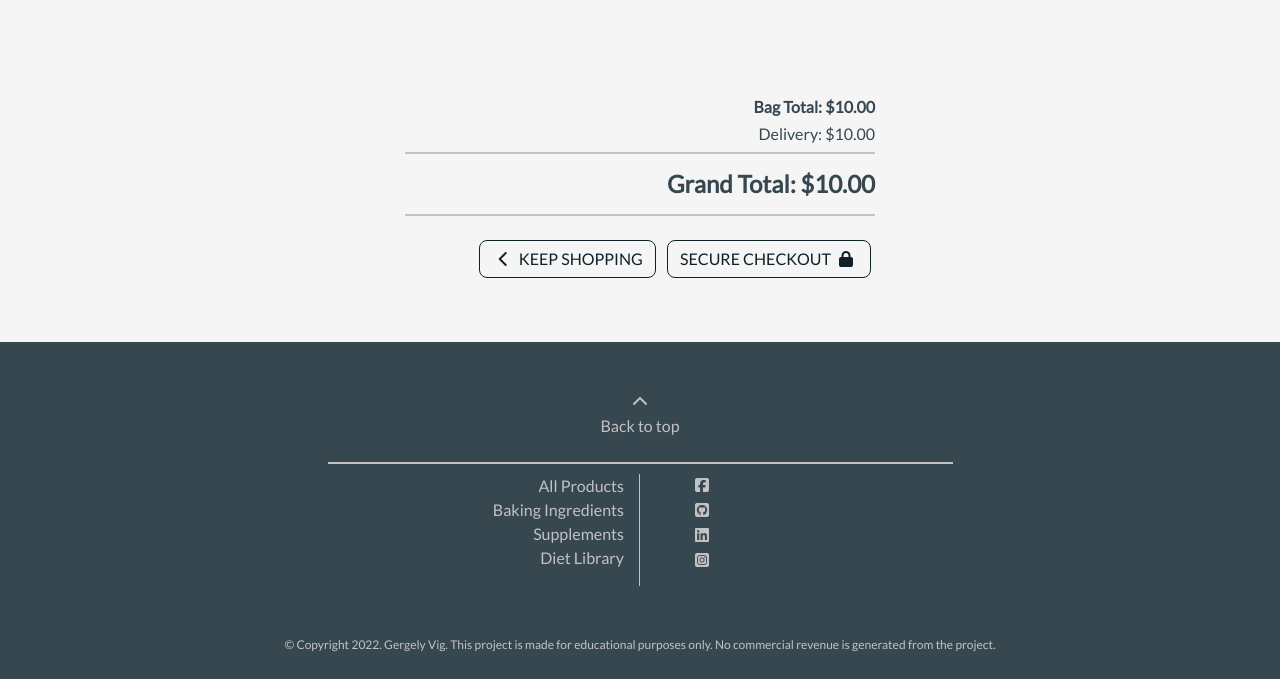
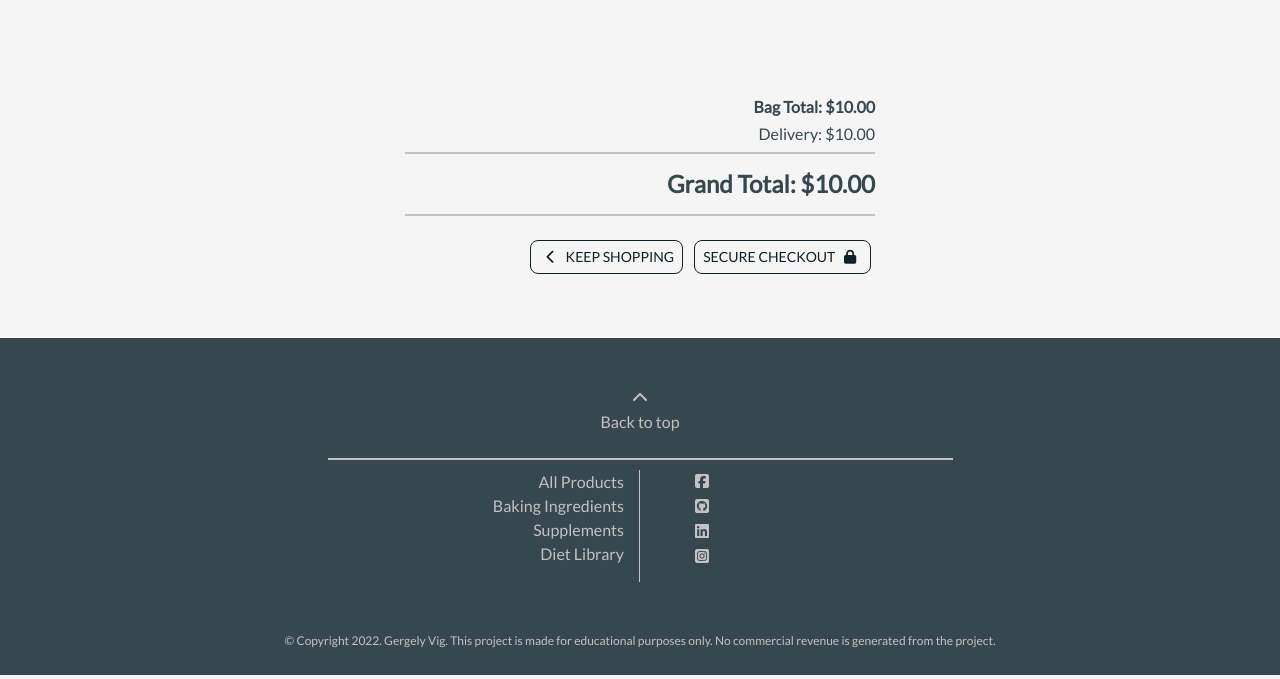
Before and after one commit to Code-Institute-Submissions/szomoru-MP4-DietPantry_MarResub, a Django app: template bag/templates/bag/bag.html in a window 1280 px wide. Shown: the part 475-1154 px from the top of the page. Run offline with Django 3.2, Linux system fonts and the light colour scheme; the template is opened without the code that fills it: most values are stand-ins (such as "Sample title", 1, 10 or a date in 2020); grey boxes marked "Sample" are stand-in pictures; some libraries are stand-ins or nearby versions.

Commit message:
button size and margin changed

```diff
--- a/bag/templates/bag/checkout-buttons.html
+++ b/bag/templates/bag/checkout-buttons.html
@@ -1,10 +1,10 @@
-<a href="{% url 'products' %}" class="btn btn-outline-shop my-3 mx-1">
+<a href="{% url 'products' %}" class="btn btn-sm btn-outline-shop my-3 mx-1">
     <span class="icon">
         <i class="fas fa-chevron-left"></i>
     </span>
     <span class="text-uppercase">Keep Shopping</span>
 </a>
-<a href="{% url 'checkout' %}" class="btn btn-outline-shop my-3 mx-1">
+<a href="{% url 'checkout' %}" class="btn btn-sm btn-outline-shop my-3 mx-1">
     <span class="text-uppercase">Secure Checkout</span>
     <span class="icon">
         <i class="fas fa-lock"></i>
```
